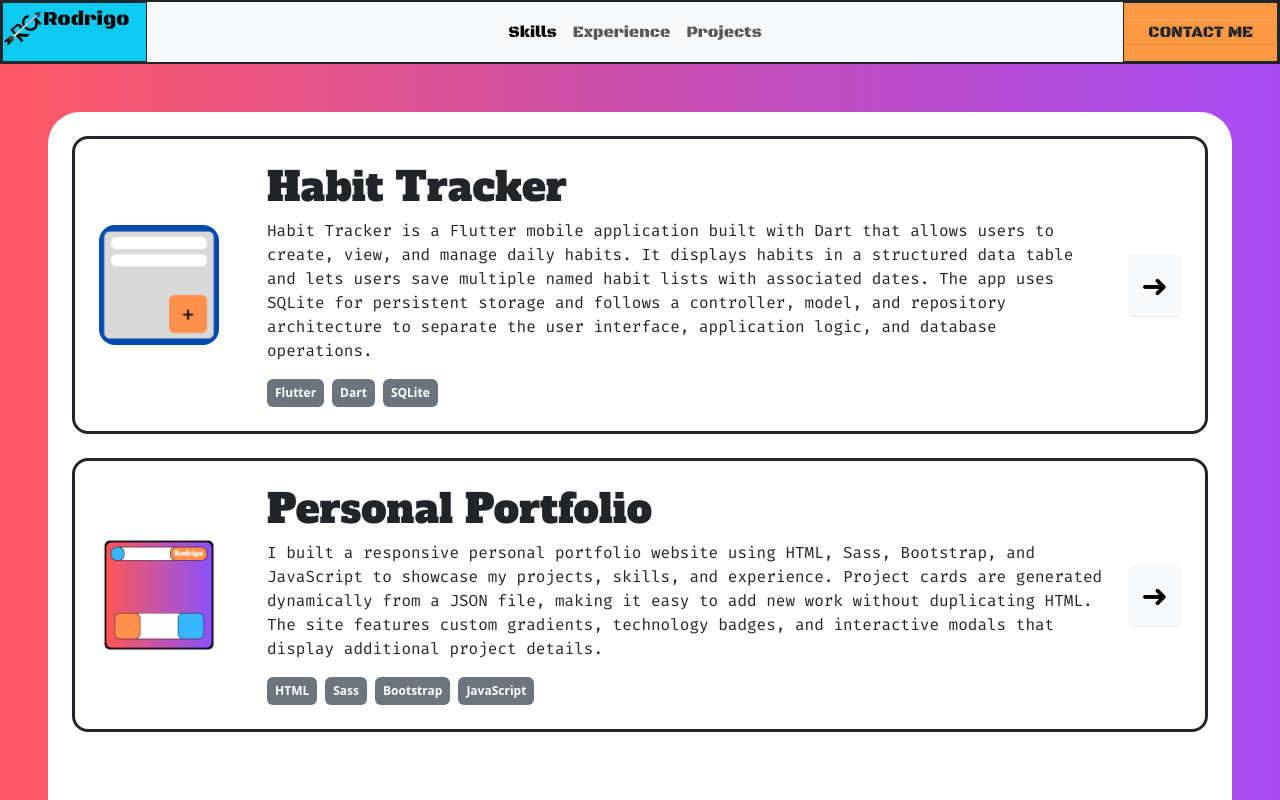
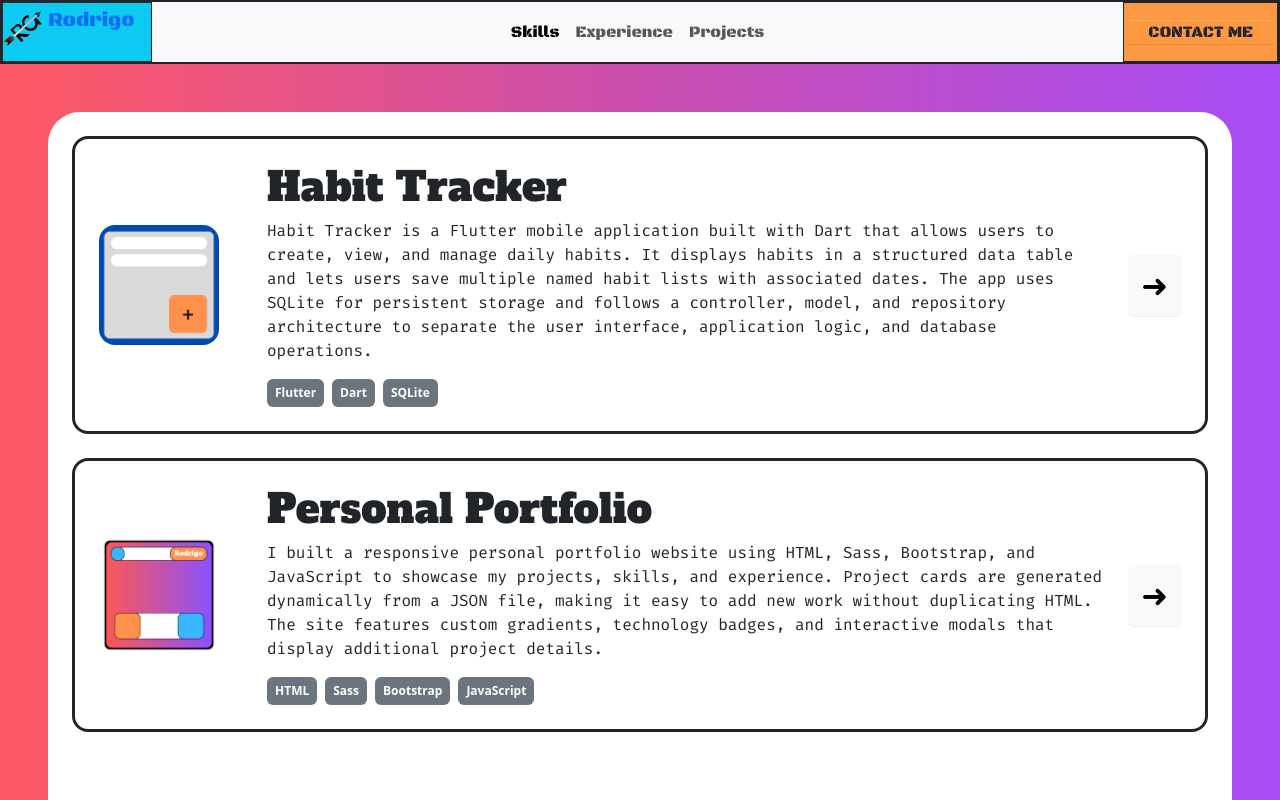
Before and after one commit to insanerod1/Personal-Portfolio, a website: page pages/projects.html in a window 1280 px wide. Shown: the top 800 px of the page. Drawn offline with nearby package versions, Linux system fonts and the light colour scheme.

Commit message:
text fix

```diff
--- a/pages/projects.html
+++ b/pages/projects.html
@@ -43,8 +43,10 @@
     <nav class="navbar navbar-expand-lg border border-dark border-2 sticky-top bg-light d-flex align-items-stretch p-0 ">
         <div class="d-flex align-items-center me-auto bg-cyan-500 border border-dark">
             <div class="navbar-brand d-flex align-item-center h1 nav-text">
+                <a href="../index.html"  class="text-decoration-none">
                 <img src="..\img\Logo.png" alt="logo" class="d-inline-block align-text-top" width="40" height="40">
                 Rodrigo
+                </a>
             </div>
         </div>
 
--- a/scss/style.scss
+++ b/scss/style.scss
@@ -103,6 +103,13 @@ $gradient-purple: #a84df6;
     font-style: normal;
     font-size: 50;
 }
+@media (max-width: 768px)
+{
+  .intro-text
+  {
+    font-size: 10;
+  }
+}
 
 .skill-text
 {
```
Also changed, not shown: css/style.css, 1 other file.
